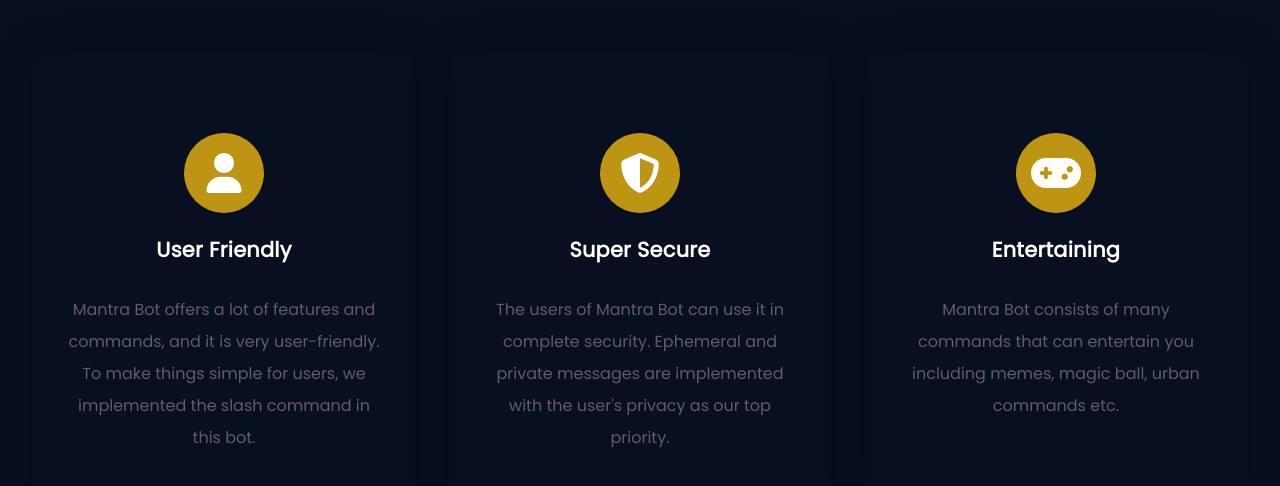
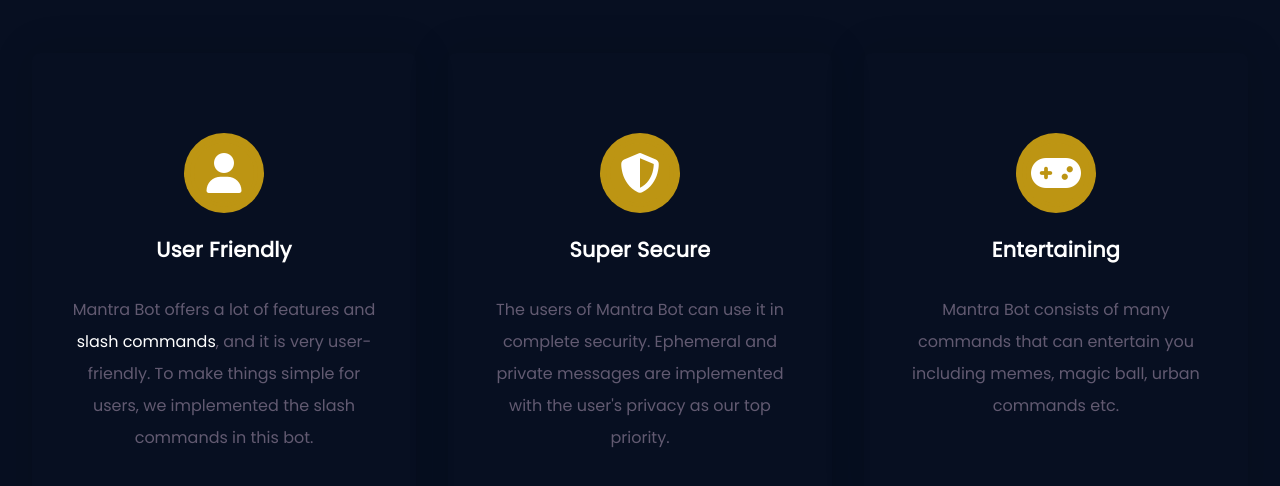
Before and after one commit to Mantra-Development/Mantra-Web, a plain HTML site: page index.html in a window 1280 px wide. Shown: the part 586-1072 px from the top of the page. Drawn offline with Linux system fonts and the light colour scheme.

Commit message:
refactor: update features section

```diff
--- a/css/style.css
+++ b/css/style.css
@@ -219,6 +219,12 @@ align-items: center;
   transition: 0.5s;
   cursor: pointer;
 }
+
+a{
+  text-decoration: none;
+  color: white;
+}
+
 .card .icon {
   font-size: 2.5em;
   height: 2em;
--- a/index.html
+++ b/index.html
@@ -63,7 +63,7 @@
               </div>
               <h3>User Friendly</h3>
               <p>
-                Mantra Bot offers a lot of features and commands, and it is very user-friendly. To make things simple for users, we implemented the slash command in this bot.
+                Mantra Bot offers a lot of features and <a href="https://github.com/Mantra-Development/Mantra-Bot/blob/main/README.md">slash commands</a>, and it is very user-friendly. To make things simple for users, we implemented the slash commands in this bot.
               </p>
             </div>
           </div>
```
